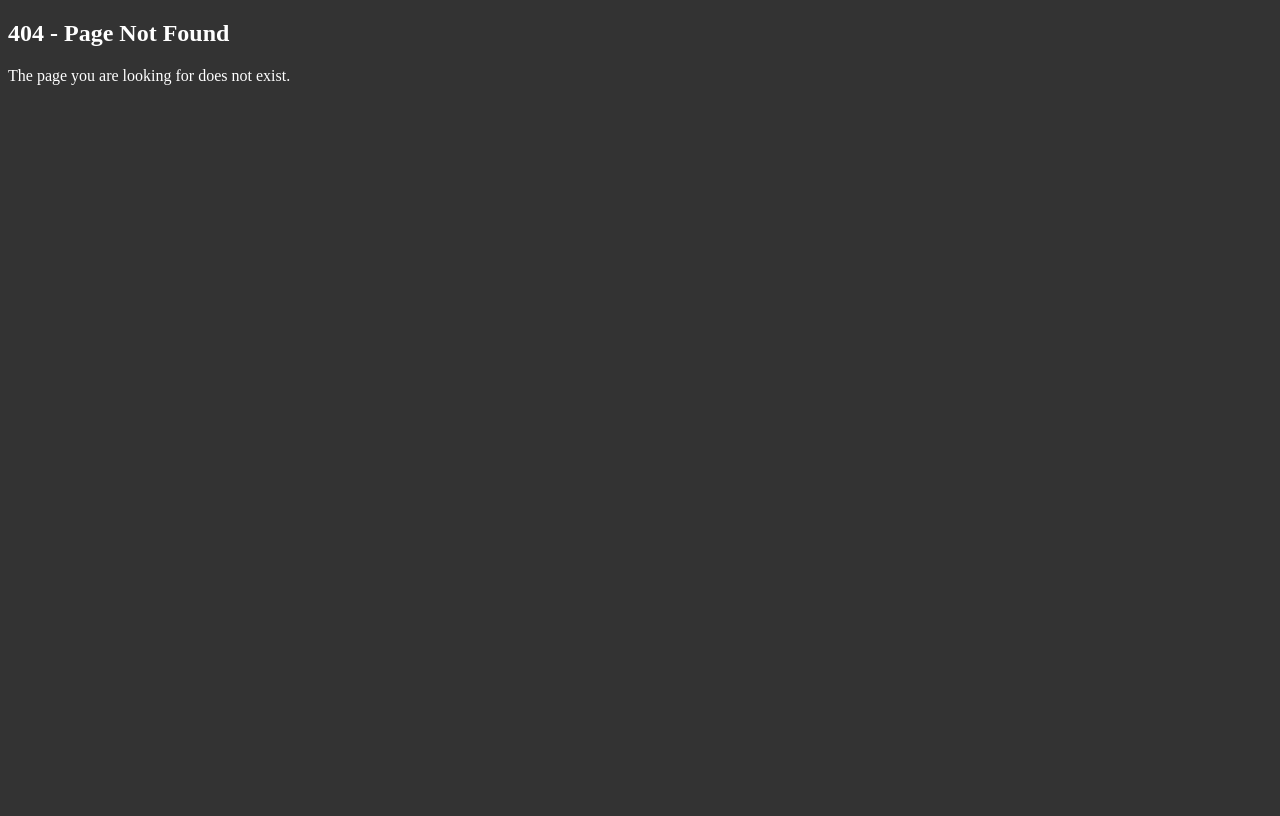
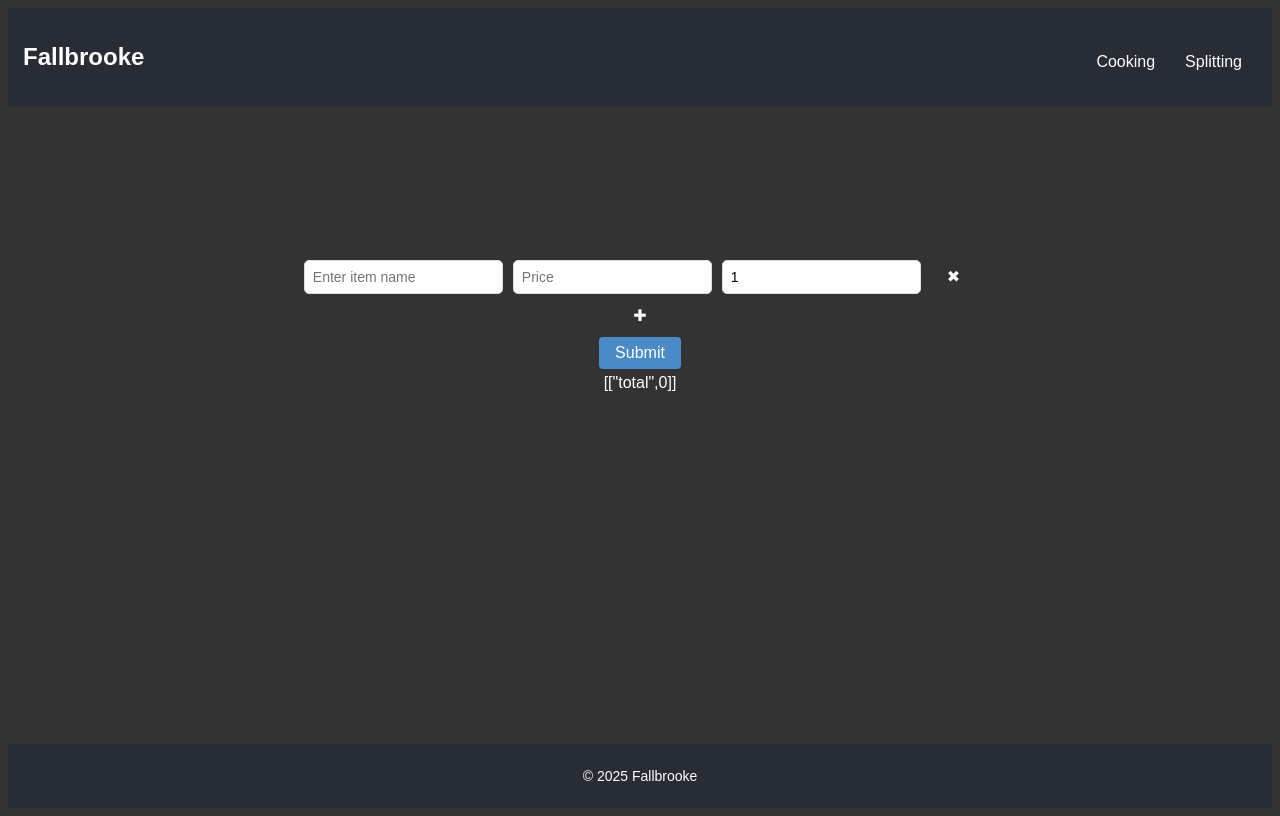
Before and after one commit to vidsagar/splitly, a React (Create React App) app: page /split in a window 1280 px wide. Before the commit this address had no page. Built offline with nearby package versions, Linux system fonts and the light colour scheme.

Commit message:
added layouts, moved files

```diff
--- /dev/null
+++ b/jsconfig.json
@@ -0,0 +1,6 @@
+{
+    "compilerOptions": {
+        "baseUrl": "src"
+    },
+    "include": ["src"]
+}
--- a/src/App.js
+++ b/src/App.js
@@ -1,16 +1,37 @@
 // App.js
 import { BrowserRouter as Router, Routes, Route } from 'react-router-dom';
 import CookingTracker from "./components/CookingTracker";
-import NotFoundPage from "./components/NotFoundPage";
-import Home from "./containers/Home";
+import NotFoundPage from "./pages/NotFoundPage";
+import Home from "./pages/Home";
+import FallbrookeLayout from "layouts/FallbrookeLayout";
 
 function App() {
   return (
     <Router>
       <Routes>
-        <Route path="/cooking" element={<CookingTracker />} />
-        <Route path="/" element={<Home />} />
-        <Route path="*" element={<NotFoundPage />} />
+        <Route
+          path="/cooking"
+          element={
+            <FallbrookeLayout>
+              <CookingTracker />
+            </FallbrookeLayout>
+          }
+        />
+        <Route
+          path="/split"
+          element={
+
+            <FallbrookeLayout>
+              <Home />
+            </FallbrookeLayout>
+          }
+        />
+        <Route
+          path="*"
+          element={
+            <NotFoundPage />
+          }
+        />
       </Routes>
     </Router>
   );
--- a/src/components/Button.js
+++ b/src/components/Button.js
@@ -1,5 +1,5 @@
 import React from "react";
-import "../styles/Button.css";
+import "styles/Button.css";
 
 const Button = ({ label, name, value, onClick, variant = "primary", disabled = false }) => {
   const handleKeyDown = (event) => {
--- a/src/components/InputField.js
+++ b/src/components/InputField.js
@@ -1,5 +1,5 @@
 import React from 'react';
-import "../styles/InputField.css";
+import "styles/InputField.css";
 
 function InputField({id, placeholder, value, onFocus, onChange, className}){
     return(
--- a/src/context/ItemsContext.js
+++ b/src/context/ReceiptContext.js
@@ -18,6 +18,6 @@ const items = [
     }
 ];
 
-const ItemsContext = createContext(items);
+const ReceiptContext = createContext(items);
 
-export default ItemsContext;
+export default ReceiptContext;
--- /dev/null
+++ b/src/layouts/FallbrookeLayout.js
@@ -0,0 +1,23 @@
+import React from "react";
+import { Link } from "react-router-dom";
+import "styles/FallbrookeLayout.css";
+
+const FallbrookeLayout = ({children}) => {
+    return (
+        <div className="layout-container">
+            <header>
+                <h2>Fallbrooke</h2>
+                <nav>
+                    <Link to="/cooking">Cooking</Link>
+                    <Link to="/split">Splitting</Link>
+                </nav>
+            </header>
+            <main>{children}</main>
+            <footer>
+                <p>&copy; 2025 Fallbrooke</p>
+            </footer>
+        </div>
+    )
+}
+
+export default FallbrookeLayout;
--- /dev/null
+++ b/src/styles/FallbrookeLayout.css
@@ -0,0 +1,44 @@
+.layout-container {
+    display: flex;
+    flex-direction: column;
+    min-height: 100vh;
+    font-family: Arial, sans-serif;
+}
+
+header {
+    background-color: #282c34;
+    color: white;
+    padding: 15px;
+
+    display: flex;
+    justify-content: space-between;
+    align-items:center;
+}
+
+nav {
+    margin-top: 10px;
+}
+
+nav a{
+    color: white;
+    text-decoration: none;
+    margin: 0 15px;
+}
+
+nav a:hover {
+    font-weight: bold;
+}
+
+main {
+    flex-grow: 1;
+    padding:20px;
+    margin: 0 auto;
+}
+
+footer {
+    background-color: #282c34;
+    text-align: center;
+    padding: 10px;
+    font-size: 14px;
+    margin-top: auto;
+  }
```
Also changed, not shown: src/pages/Home.js (renamed from src/containers/Home.js, +5 -5 lines), src/pages/NotFoundPage.js (renamed from src/components/NotFoundPage.js).
